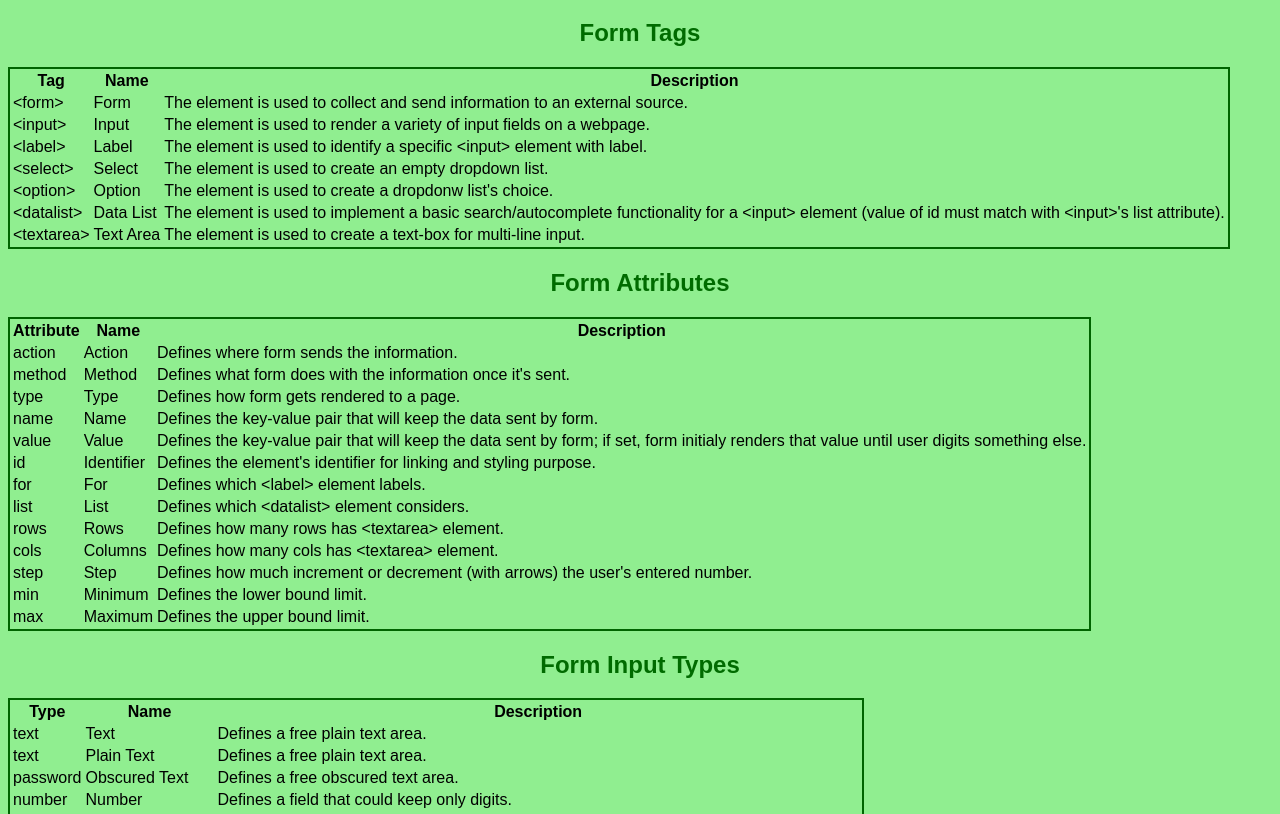
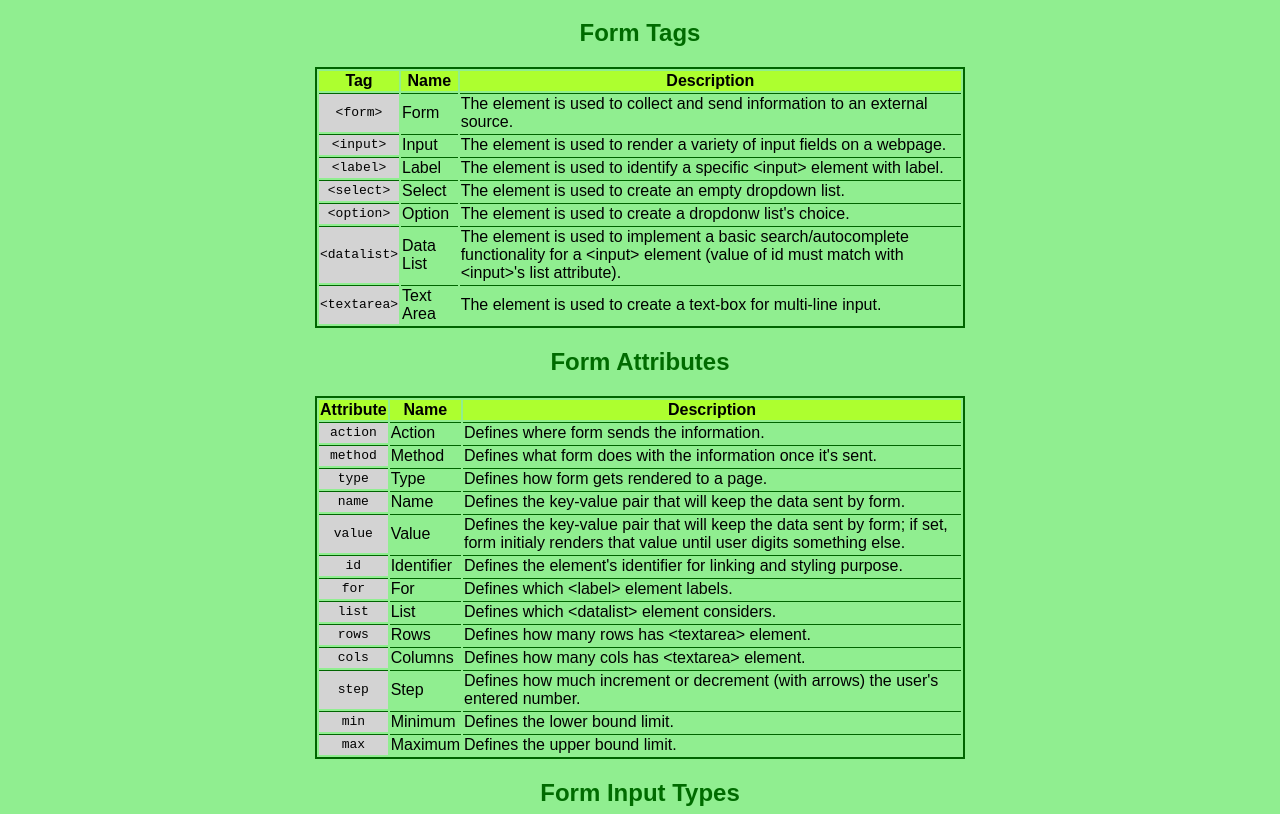
Before and after one commit to SacrednWild/BuildYourOwnCheatSheet, a plain HTML site: page index.html in a window 1280 px wide. Shown: the part 61-875 px from the top of the page. Drawn offline with Linux system fonts and the light colour scheme.

Commit message:
Add code-class style

```diff
--- a/index.html
+++ b/index.html
@@ -17,37 +17,37 @@
       </thead>
       <tbody>
         <tr>
-          <td>&lt;form&gt;</td>
+          <td class="code">&lt;form&gt;</td>
           <td>Form</td>
           <td>The element is used to collect and send information to an external source.</td>
         </tr>
         <tr>
-          <td>&lt;input&gt;</td>
+          <td class="code">&lt;input&gt;</td>
           <td>Input</td>
           <td>The element is used to render a variety of input fields on a webpage.</td>
         </tr>
         <tr>
-          <td>&lt;label&gt;</td>
+          <td class="code">&lt;label&gt;</td>
           <td>Label</td>
           <td>The element is used to identify a specific &lt;input&gt; element with label.</td>
         </tr>
         <tr>
-          <td>&lt;select&gt;</td>
+          <td class="code">&lt;select&gt;</td>
           <td>Select</td>
           <td>The element is used to create an empty dropdown list.</td>
         </tr>
         <tr>
-          <td>&lt;option&gt;</td>
+          <td class="code">&lt;option&gt;</td>
           <td>Option</td>
           <td>The element is used to create a dropdonw list's choice.</td>
         </tr>
         <tr>
-          <td>&lt;datalist&gt;</td>
+          <td class="code">&lt;datalist&gt;</td>
           <td>Data List</td>
           <td>The element is used to implement a basic search/autocomplete functionality for a &lt;input&gt; element (value of id must match with &lt;input&gt;'s list attribute).</td>
         </tr>
         <tr>
-          <td>&lt;textarea&gt;</td>
+          <td class="code">&lt;textarea&gt;</td>
           <td>Text Area</td>
           <td>The element is used to create a text-box for multi-line input.</td>
         </tr>
@@ -64,67 +64,67 @@
       </thead>
       <tbody>
         <tr>
-          <td>action</td>
+          <td class="code">action</td>
           <td>Action</td>
           <td>Defines where form sends the information.</td>
         </tr>
         <tr>
-          <td>method</td>
+          <td class="code">method</td>
           <td>Method</td>
           <td>Defines what form does with the information once it's sent.</td>
         </tr>
         <tr>
-          <td>type</td>
+          <td class="code">type</td>
           <td>Type</td>
           <td>Defines how form gets rendered to a page.</td>
         </tr>
         <tr>
-          <td>name</td>
+          <td class="code">name</td>
           <td>Name</td>
           <td>Defines the key-value pair that will keep the data sent by form.</td>
         </tr>
         <tr>
-          <td>value</td>
+          <td class="code">value</td>
           <td>Value</td>
           <td>Defines the key-value pair that will keep the data sent by form; if set, form initialy renders that value until user digits something else.</td>
         </tr>
         <tr>
-          <td>id</td>
+          <td class="code">id</td>
           <td>Identifier</td>
           <td>Defines the element's identifier for linking and styling purpose.</td>
         </tr>
         <tr>
-          <td>for</td>
+          <td class="code">for</td>
           <td>For</td>
           <td>Defines which &lt;label&gt; element labels.</td>
         </tr>
         <tr>
-          <td>list</td>
+          <td class="code">list</td>
           <td>List</td>
           <td>Defines which &lt;datalist&gt; element considers.</td>
         </tr>
         <tr>
-          <td>rows</td>
+          <td class="code">rows</td>
           <td>Rows</td>
           <td>Defines how many rows has &lt;textarea&gt; element.</td>
         </tr>
         <tr>
-          <td>cols</td>
+          <td class="code">cols</td>
           <td>Columns</td>
           <td>Defines how many cols has &lt;textarea&gt; element.</td>
         </tr>
         <tr>
-          <td>step</td>
+          <td class="code">step</td>
           <td>Step</td>
           <td>Defines how much increment or decrement (with arrows) the user's entered number.</td>
         </tr>
         <tr>
-          <td>min</td>
+          <td class="code">min</td>
           <td>Minimum</td>
           <td>Defines the lower bound limit.</td>
         </tr>
         <tr>
-          <td>max</td>
+          <td class="code">max</td>
           <td>Maximum</td>
           <td>Defines the upper bound limit.</td>
         </tr>
@@ -141,42 +141,42 @@
       </thead>
       <body>
         <tr>
-          <td>text</td>
+          <td class="code">text</td>
           <td>Text</td>
           <td>Defines a free plain text area.</td>
         </tr>
         <tr>
-          <td>text</td>
+          <td class="code">text</td>
           <td>Plain Text</td>
           <td>Defines a free plain text area.</td>
         </tr>
         <tr>
-          <td>password</td>
+          <td class="code">password</td>
           <td>Obscured Text</td>
           <td>Defines a free obscured text area.</td>
         </tr>
         <tr>
-          <td>number</td>
+          <td class="code">number</td>
           <td>Number</td>
           <td>Defines a field that could keep only digits.</td>
         </tr>
         <tr>
-          <td>range</td>
+          <td class="code">range</td>
           <td>Slider</td>
           <td>Defines a slider that needs lower and upper bounds and the increase-step.</td>
         </tr>
         <tr>
-          <td>checkbox</td>
+          <td class="code">checkbox</td>
           <td>Check Box Button</td>
           <td>Defines a checkbox choice that needs label to be understood.</td>
         </tr>
         <tr>
-          <td>radio</td>
+          <td class="code">radio</td>
           <td>Radio Button</td>
           <td>Defines a set of 'only one selectable choice' choices that needs labels to be understood.</td>
         </tr>
         <tr>
-          <td>submit</td>
+          <td class="code">submit</td>
           <td>Submit Button</td>
           <td>Defines a submit button to send user's entered data where &lt;form&gt;'s action attribute points.</td>
         </tr>
--- a/style.css
+++ b/style.css
@@ -14,4 +14,20 @@ h2 {
 
 table {
   border: 2px solid darkgreen;
+  width: 650px;
+  margin: 0 auto;
 }
+
+thead {
+  background-color: greenyellow;
+}
+
+td {
+  border-top: 1px solid darkgreen;
+}
+
+.code {
+  font-family: monospace;
+  background-color: lightgray;
+  text-align: center;
+}
```
